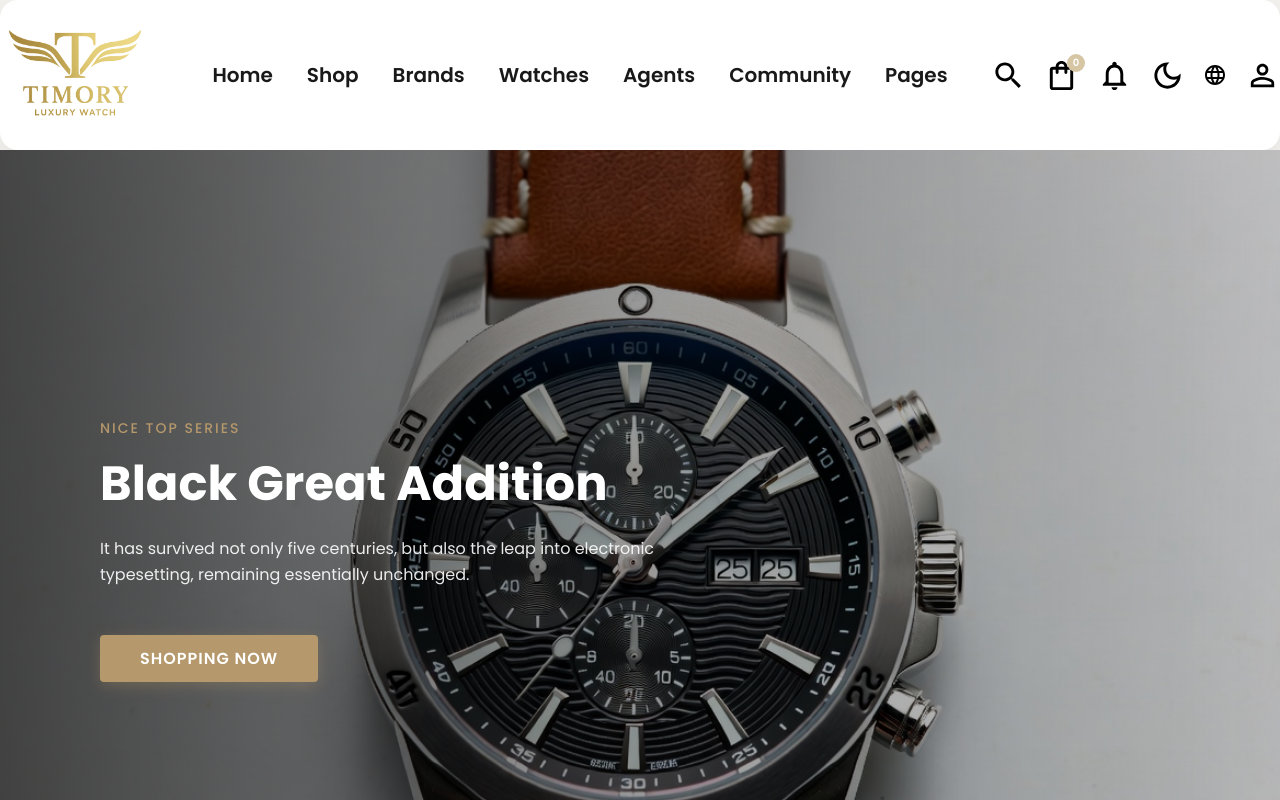
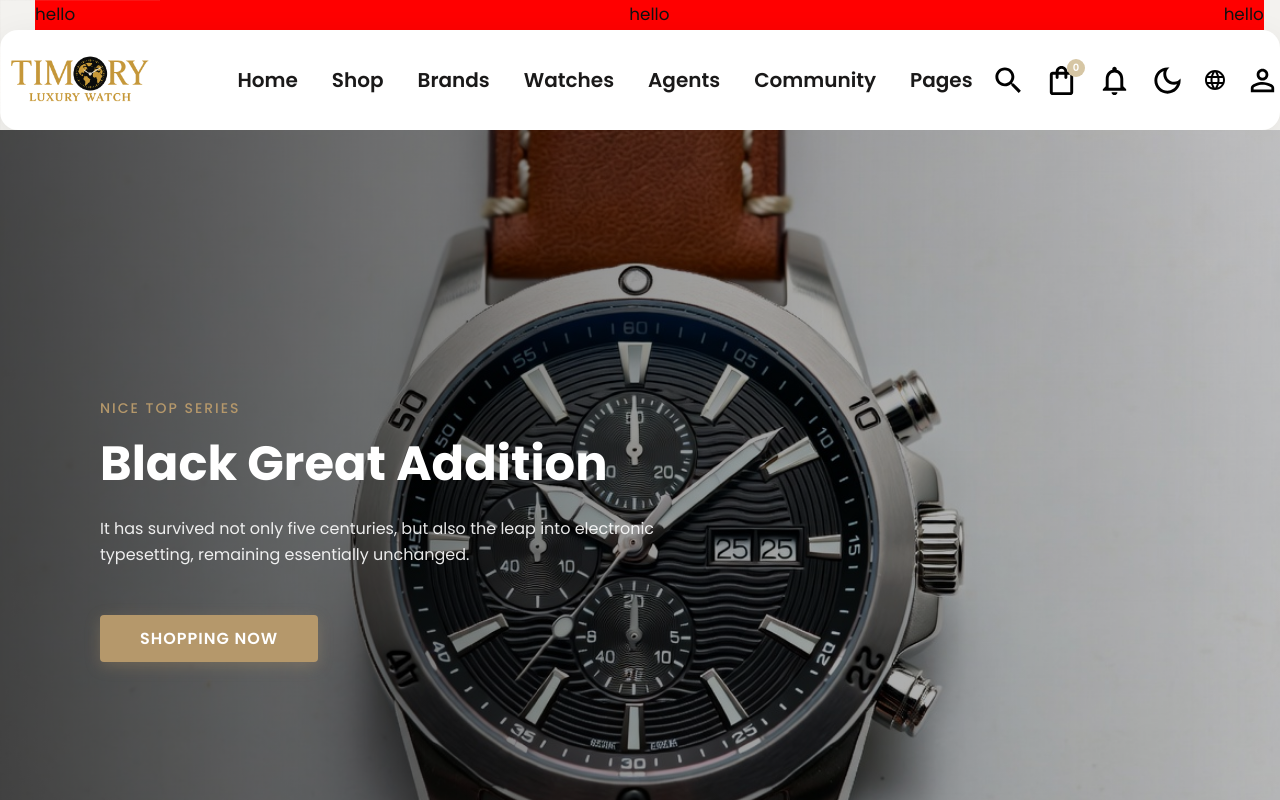
Before and after one commit to doston909/timory-next, a Next.js app: page / in a window 1280 px wide. Shown: the top 800 px of the page. Built offline with nearby package versions, Linux system fonts and the light colour scheme.

Commit message:
fix:DAVE/ modify home page components

```diff
--- a/libs/components/Top.tsx
+++ b/libs/components/Top.tsx
@@ -87,10 +87,15 @@ const Top = () => {
   return (
     <>
       <Stack className={"navbar"}>
+        <Stack className={"head"}>
+          <Box component={"div"} className="left">hello</Box>
+          <Box component={"div"} className="main1">hello</Box>
+          <Box component={"div"} className="right">hello</Box>
+        </Stack>
         <Stack className={"container"}>
           <Box component={"div"} className={"logo-box"}>
             <Link href={"/"}>
-              <img src="/img/logo/Timorylogo.png" alt="Timory Logo" />
+              <img src="/img/logo/logoo.png" alt="Timory Logo" />
             </Link>
           </Box>
 
@@ -422,7 +427,6 @@ const Top = () => {
             </>
           </Box>
         </Stack>
-        <Stack className={"navbar-main"}></Stack>
       </Stack>
 
       {isSearchOpen && (
--- a/pages/_document.tsx
+++ b/pages/_document.tsx
@@ -8,7 +8,7 @@ export default function Document() {
         <meta charSet="UTF-8" />
         <meta name="titles" content="Timory" />
         <meta name="robots" content="index,follow" />
-        <link rel="icon" type="image/png" href="/img/logo/Timorylogo.png" />
+        <link rel="icon" type="image/png" href="/img/logo/logoo.png" />
 
         {/** SEO */}
         <meta
--- a/scss/pc/main.scss
+++ b/scss/pc/main.scss
@@ -7,8 +7,19 @@
 #pc-wrap {
   #top {
     .navbar {
+      .head {
+        margin-left: 35px;
+        background-color: red;
+        height: 30px;
+        width: 96%;
+        display: flex;
+        flex-direction: row;
+        justify-content: space-between;
+        align-items: center;
+      }
       .container {
         background-color: white;
+        height: 100px;
         flex-direction: row;
         align-items: center;
         justify-content: space-around;
@@ -17,7 +28,7 @@
         box-shadow: 0px 10px 35px rgba(0, 0, 0, 0.08);
 
         .logo-box img {
-          width: 150px;
+          width: 160px;
           cursor: pointer;
           transition: 0.2s;
 
@@ -27,7 +38,7 @@
         }
 
         .router-box {
-          margin-left: 0;
+          margin-left: 40px;
           width: 1000px;
           display: flex;
           flex-direction: row;
@@ -271,25 +282,6 @@
               outline: none;
               background: rgba(229, 194, 140, 0.1);
             }
-          }
-        }
-
-        .navbar-main {
-          position: fixed;
-          padding: 22px 0;
-          width: 100%;
-          height: 87px;
-          display: flex;
-          flex-direction: row;
-          align-items: center;
-          box-sizing: border-box;
-          z-index: 99;
-          border-top: 1px solid rgba(13, 10, 10, 0.07);
-          transition: background 0.25s ease;
-
-          &.transparent {
-            background-color: rgba(24, 26, 32, 0.62);
-            backdrop-filter: blur(6px);
           }
         }
       }
```
Also changed, not shown: public/img/logo/logoo.png (added).
